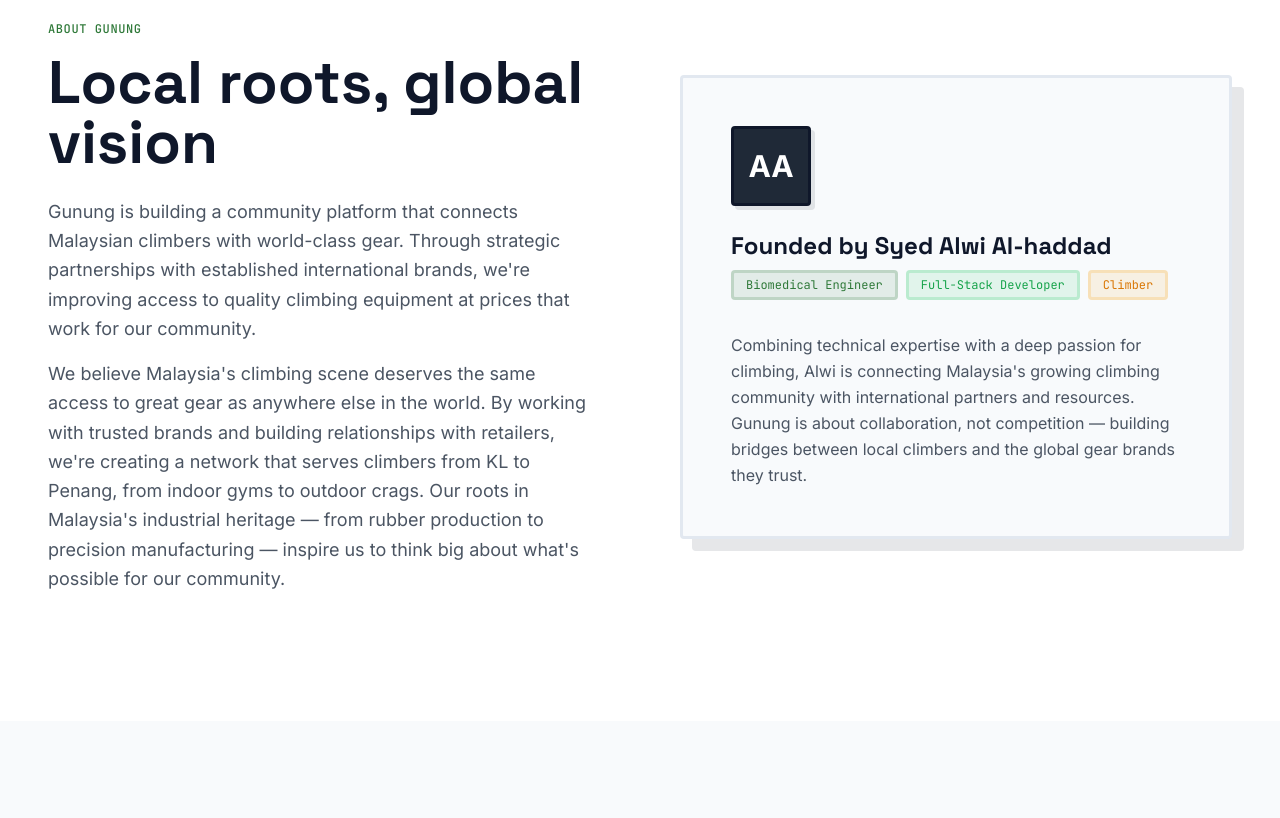
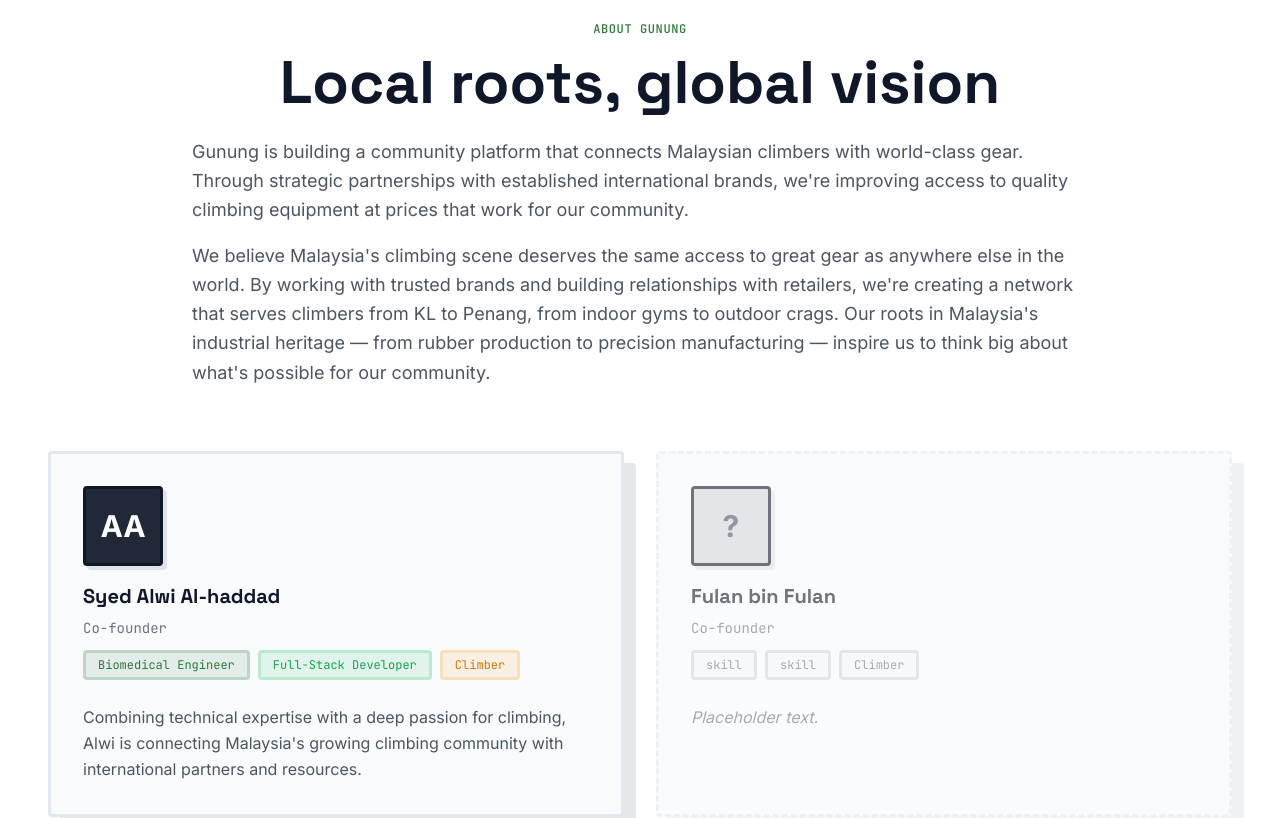
Before and after one commit to TheIronA/gunung-web, a Next.js app: page / in a window 1280 px wide. Shown: the part 1980-2798 px from the top of the page. Built offline with nearby package versions, Linux system fonts and the light colour scheme.

Commit message:
second cofounder spot (if they understand the vision)

```diff
--- a/components/About.tsx
+++ b/components/About.tsx
@@ -2,15 +2,14 @@
   return (
     <section id="about" className="py-20 lg:py-32 bg-white">
       <div className="max-w-[1400px] mx-auto px-6 lg:px-12">
-        <div className="grid lg:grid-cols-2 gap-12 lg:gap-20 items-center">
-          <div>
-            <span className="font-mono text-xs tracking-wider text-accent font-medium mb-4 block">
+        <div className="mb-16">
+          <span className="font-mono text-xs tracking-wider text-accent font-medium mb-4 block text-center">
             ABOUT GUNUNG
           </span>
-            <h2 className="text-4xl md:text-5xl lg:text-6xl font-bold font-heading mb-6 leading-tight">
+          <h2 className="text-4xl md:text-5xl lg:text-6xl font-bold font-heading mb-6 leading-tight text-center">
             Local roots, global vision
           </h2>
-            <div className="space-y-4 text-lg text-gray-600 leading-relaxed">
+          <div className="space-y-4 text-lg text-gray-600 leading-relaxed max-w-4xl mx-auto">
             <p>
               Gunung is building a community platform that connects Malaysian climbers with world-class gear. Through strategic partnerships with established international brands, we're improving access to quality climbing equipment at prices that work for our community.
             </p>
@@ -20,12 +19,15 @@
           </div>
         </div>
 
-          <div className="bg-bg border border-border rounded p-8 lg:p-12 shadow-brutal-lg hover-lift">
-            <div className="mb-8">
-              <div className="w-20 h-20 bg-gray-800 border border-primary rounded flex items-center justify-center mb-6 shadow-brutal-sm">
+        <div className="grid md:grid-cols-2 gap-8">
+          {/* Founder 1 */}
+          <div className="bg-bg border border-border rounded p-8 shadow-brutal-lg hover-lift">
+            <div className="mb-6">
+              <div className="w-20 h-20 bg-gray-800 border border-primary rounded flex items-center justify-center mb-4 shadow-brutal-sm">
                 <span className="text-white text-3xl font-bold">AA</span>
               </div>
-              <h3 className="text-2xl font-bold font-heading mb-2">Founded by Syed Alwi Al-haddad</h3>
+              <h3 className="text-xl font-bold font-heading mb-2">Syed Alwi Al-haddad</h3>
+              <p className="text-sm text-gray-500 mb-3 font-mono">Co-founder</p>
               <div className="flex flex-wrap gap-2 mb-4">
                 <span className="font-mono text-xs bg-accent/10 text-accent px-3 py-1 border border-accent/20 rounded">
                   Biomedical Engineer
@@ -39,7 +41,32 @@
               </div>
             </div>
             <p className="text-gray-600 leading-relaxed">
-              Combining technical expertise with a deep passion for climbing, Alwi is connecting Malaysia's growing climbing community with international partners and resources. Gunung is about collaboration, not competition — building bridges between local climbers and the global gear brands they trust.
+              Combining technical expertise with a deep passion for climbing, Alwi is connecting Malaysia's growing climbing community with international partners and resources.
+            </p>
+          </div>
+
+          {/* Placeholder Founder 2 */}
+          <div className="bg-bg border border-border border-dashed rounded p-8 shadow-brutal-lg hover-lift opacity-60">
+            <div className="mb-6">
+              <div className="w-20 h-20 bg-gray-300 border border-primary rounded flex items-center justify-center mb-4 shadow-brutal-sm">
+                <span className="text-gray-600 text-3xl font-bold">?</span>
+              </div>
+              <h3 className="text-xl font-bold font-heading mb-2">Fulan bin Fulan</h3>
+              <p className="text-sm text-gray-500 mb-3 font-mono">Co-founder</p>
+              <div className="flex flex-wrap gap-2 mb-4">
+                <span className="font-mono text-xs bg-gray-100 text-gray-500 px-3 py-1 border border-gray-300 rounded">
+                  skill
+                </span>
+                <span className="font-mono text-xs bg-gray-100 text-gray-500 px-3 py-1 border border-gray-300 rounded">
+                  skill
+                </span>
+                <span className="font-mono text-xs bg-gray-100 text-gray-500 px-3 py-1 border border-gray-300 rounded">
+                  Climber
+                </span>
+              </div>
+            </div>
+            <p className="text-gray-500 leading-relaxed italic">
+              Placeholder text.
             </p>
           </div>
         </div>
```
Lines whose indentation alone changed are shown as unchanged.
